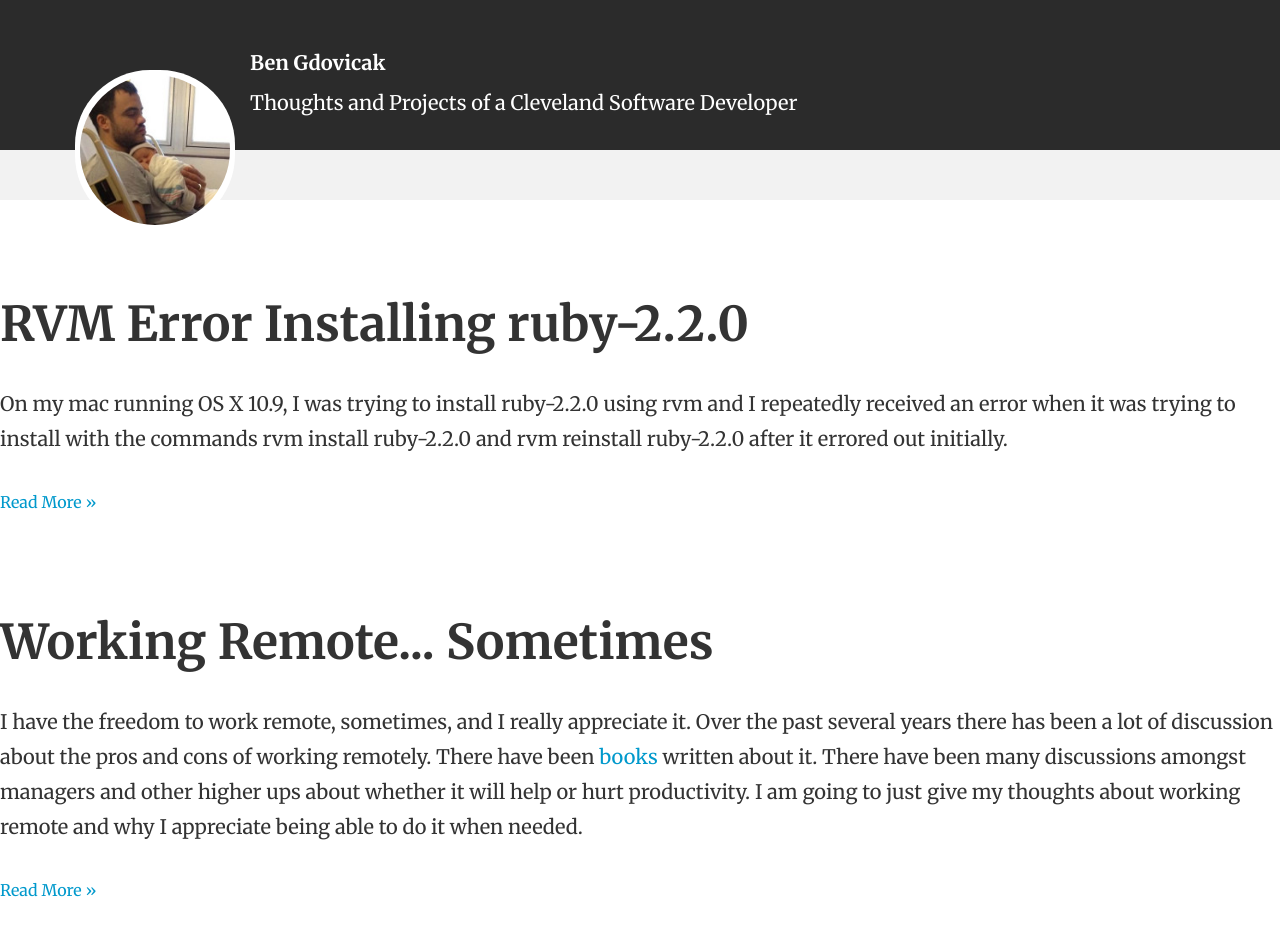
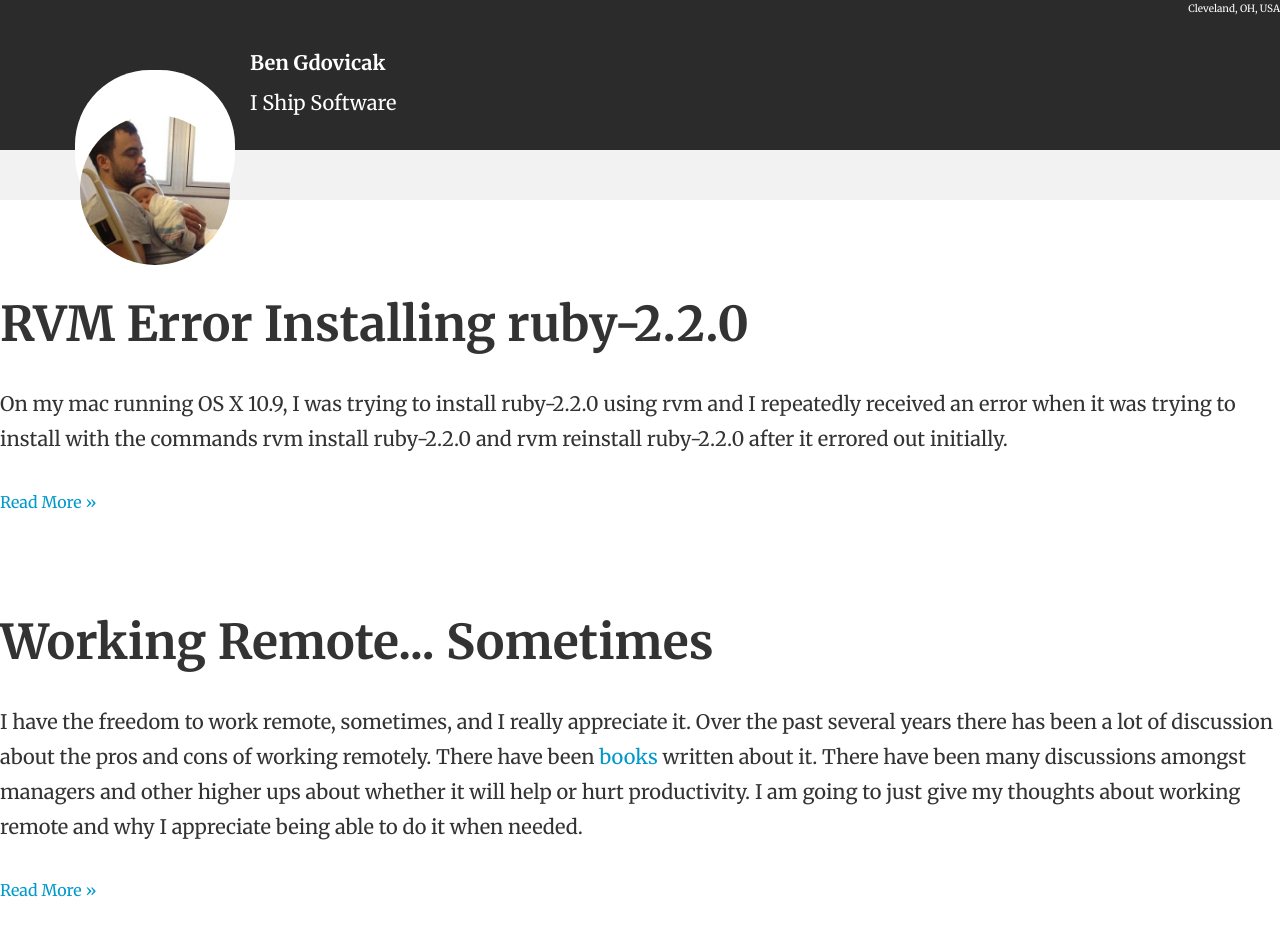
Before and after one commit to gdovicak/gdovicak.github.io, a Jekyll site: the page built from index.html, in a window 1280 px wide. Shown: the top 952 px of the page. Built offline with Jekyll 4.4.1, drawn with Linux system fonts in a browser that asks for light colours; Markdown is read by kramdown in place of the engine named in the settings; the list of posts is cut into pages by our own code.

Commit message:
more header work

```diff
--- a/_config.yml
+++ b/_config.yml
@@ -7,6 +7,6 @@ name: gdovicak.com
 markdown: redcarpet
 highlighter: pygments
 name: Ben Gdovicak
-description: Thoughts and Projects of a Cleveland Software Developer
+description: I Ship Software
 url: http://www.gdovicak.com
 domain: www.gdovicak.com
--- a/_includes/_header.html
+++ b/_includes/_header.html
@@ -2,14 +2,23 @@
 
 <header class="mb">
   <div id="banner">
+    <div id="name_description" class="left">
       <h1 class="h1 m-0"><a href="/">{{site.name}}</a></h1>
-      <h2 class="h2 m-0"<h2>{{site.description}}</p>
+      <h2 class="h2 m-0">{{site.description}}</h2>
+    </div>
+    <div class="right">
+      <div class="location">
+        Cleveland, OH, USA
+      </div>
+      <div>
+      </div>
+    </div>
   </div>
   <div id="banner2">
   </div>
-    <div id="banner_content">
-      <div class="circular" style="padding:5px;">
-        <img class="circular" src="/assets/images/bio_pic_square.jpg" />
-      </div>
+  <div id="banner_content">
+    <div class="circular" style="padding:5px;">
+      <img class="circular" src="/assets/images/bio_pic_square.jpg" />
     </div>
+  </div>
 </header>
--- a/style.css
+++ b/style.css
@@ -90,12 +90,15 @@ h1 a { color: #333;}
 }
 
 #banner h1, #banner h2{
-  margin-left:250px;
   font-size: 20px;
 }
 
 #banner_content{
   margin:-130px 0px 0px 75px;
+}
+
+.bio_pic{
+  background: url(/assets/images/bio_pic_square.jpg) no-repeat;
 }
 
 .circular{
@@ -107,6 +110,20 @@ h1 a { color: #333;}
   -moz-border-radius: 75px;
 }
 
-.bio_pic{
-  background: url(/assets/images/bio_pic_square.jpg) no-repeat;
+.left{
+  float:left;
 }
+
+.location{
+  font-weight: 200;
+  font-size: 10px;
+}
+
+#name_description{
+  margin-left:250px;
+}
+
+
+.right{
+  float:right;
+}
```
